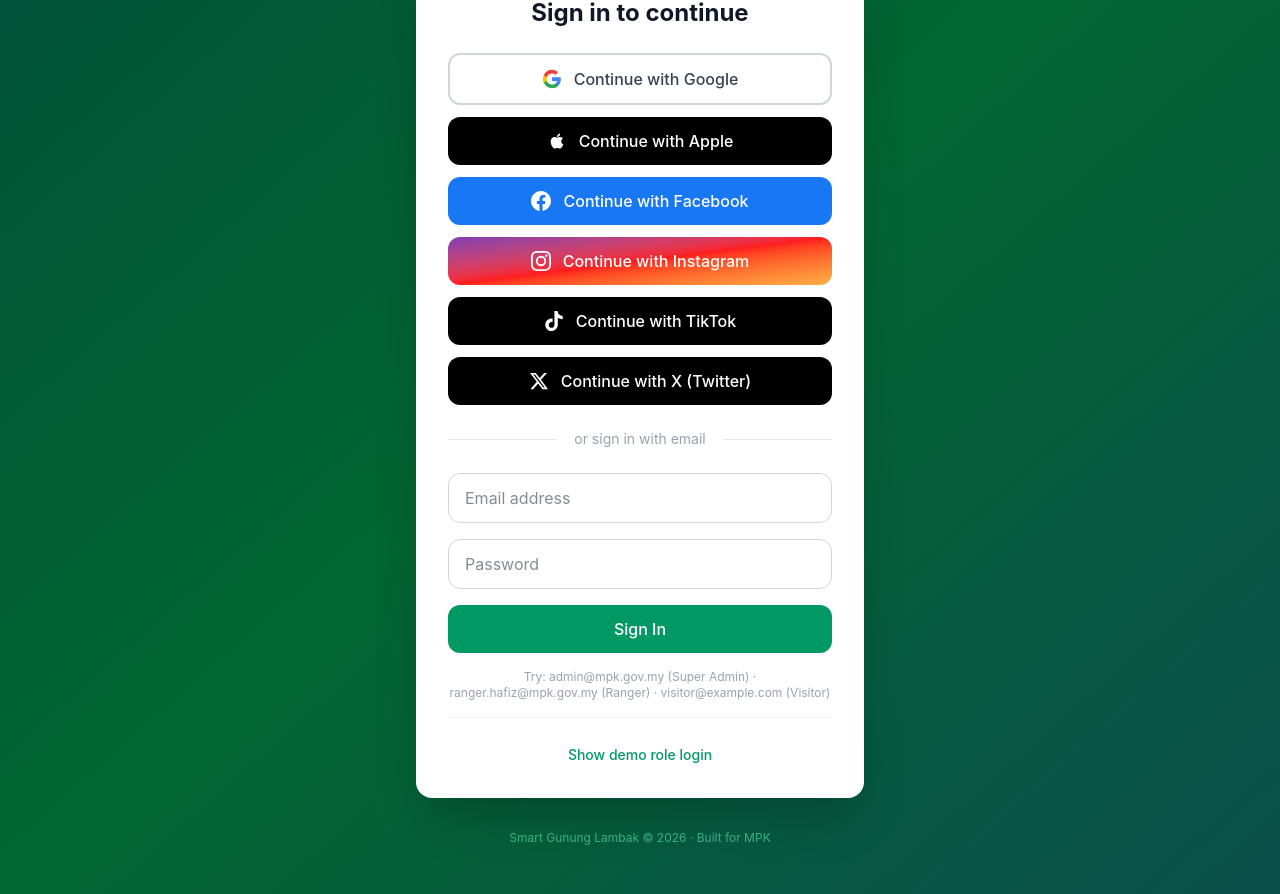
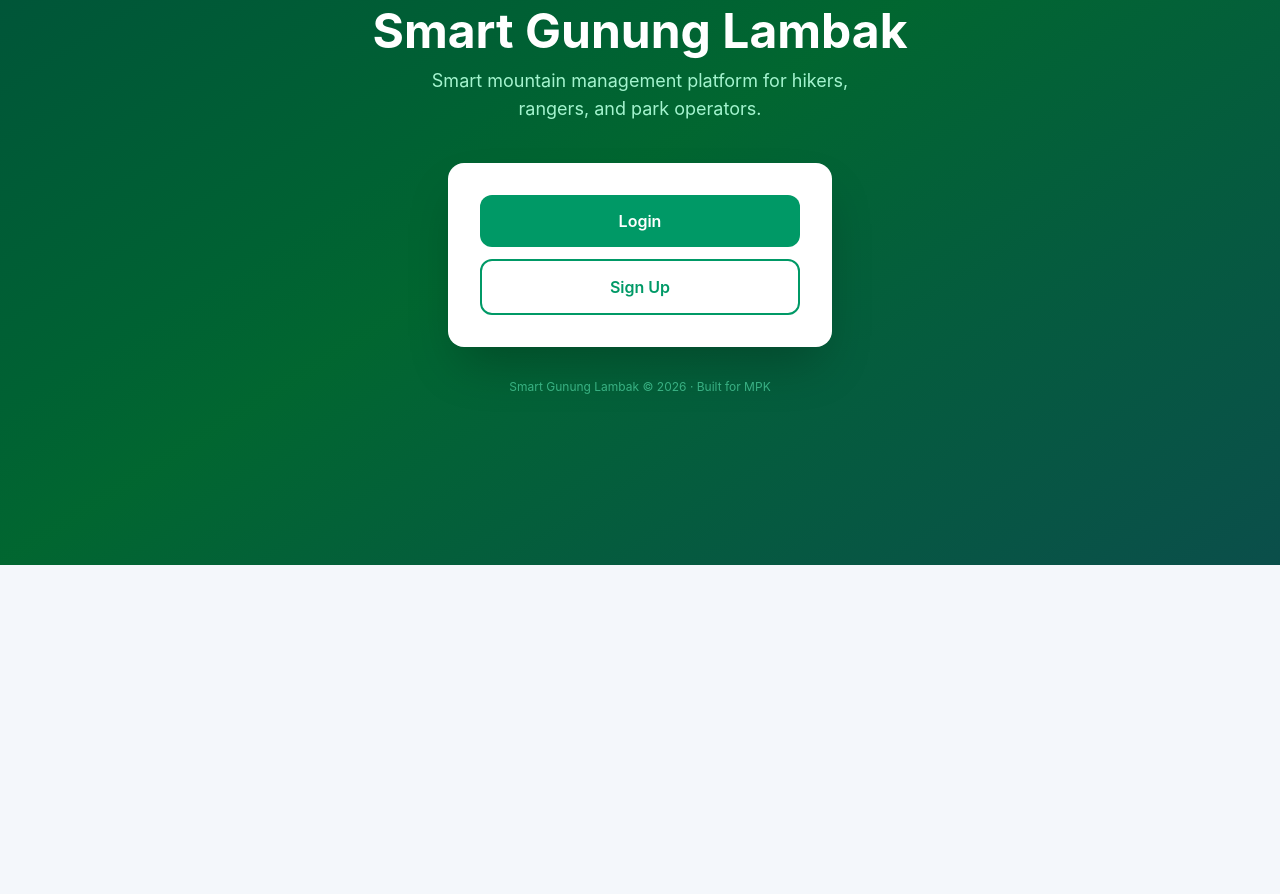
Before and after one commit to shamelali/Serenity, a Next.js app: page / in a window 1280 px wide. Shown: the part 235-1129 px from the top of the page. After the commit the page ends 800 px from the top, so only its background shows below. Built offline with nearby package versions, Linux system fonts and the light colour scheme.

Commit message:
Simplify landing page: home with Login + Sign Up buttons, separate login/signup views with social logins

```diff
--- a/src/components/LandingPage.tsx
+++ b/src/components/LandingPage.tsx
@@ -1,6 +1,6 @@
 'use client';
 
-import { useAuth, roleLabels, users, type AppRole } from '@/components/auth';
+import { useAuth, users, type AppRole } from '@/components/auth';
 import { Mountain, Shield, TreePine, Users, BarChart3, Lock, MapPin } from 'lucide-react';
 import { useState } from 'react';
 
@@ -20,7 +20,7 @@
   { name: 'TikTok', color: 'bg-black text-white hover:bg-gray-800', icon: () => (
     <svg viewBox="0 0 24 24" className="w-5 h-5" fill="currentColor"><path d="M12.525.02c1.31-.02 2.61-.01 3.91-.02.08 1.53.63 3.09 1.75 4.17 1.12 1.11 2.7 1.62 4.24 1.79v4.03c-1.44-.05-2.89-.35-4.2-.97-.57-.26-1.1-.59-1.62-.93-.01 2.92.01 5.84-.02 8.75-.08 1.4-.54 2.79-1.35 3.94-1.31 1.92-3.58 3.17-5.91 3.21-1.43.08-2.86-.31-4.08-1.03-2.02-1.19-3.44-3.37-3.65-5.71-.02-.5-.03-1-.01-1.49.18-1.9 1.12-3.72 2.58-4.96 1.66-1.44 3.98-2.13 6.15-1.72.02 1.48-.04 2.96-.04 4.44-.99-.32-2.15-.23-3.02.37-.63.41-1.11 1.04-1.36 1.75-.21.51-.15 1.07-.14 1.61.24 1.64 1.82 3.02 3.5 2.87 1.12-.01 2.19-.66 2.77-1.61.19-.33.4-.67.41-1.06.1-1.79.06-3.57.07-5.36.01-4.03-.01-8.05.02-12.07z"/></svg>
   )},
-  { name: 'X (Twitter)', color: 'bg-black text-white hover:bg-gray-800', icon: () => (
+  { name: 'X', color: 'bg-black text-white hover:bg-gray-800', icon: () => (
     <svg viewBox="0 0 24 24" className="w-5 h-5" fill="currentColor"><path d="M18.244 2.25h3.308l-7.227 8.26 8.502 11.24H16.17l-5.214-6.817L4.99 21.75H1.68l7.73-8.835L1.254 2.25H8.08l4.713 6.231zm-1.161 17.52h1.833L7.084 4.126H5.117z"/></svg>
   )},
 ];
@@ -35,11 +35,14 @@
   visitor: { icon: <MapPin className="w-5 h-5" />, color: 'bg-teal-600 hover:bg-teal-700', description: 'Browse trails & hike' },
 };
 
+type View = 'home' | 'login' | 'signup';
+
 export function LandingPage() {
   const { loginWithGoogle, loginWithFacebook, loginWithApple, loginWithInstagram, loginWithTikTok, loginWithX, login } = useAuth();
+  const [view, setView] = useState<View>('home');
   const [email, setEmail] = useState('');
   const [password, setPassword] = useState('');
-  const [showDemoPanel, setShowDemoPanel] = useState(false);
+  const [name, setName] = useState('');
 
   const socialHandlers: Record<string, () => void> = {
     Google: loginWithGoogle,
@@ -47,41 +50,60 @@
     Apple: loginWithApple,
     Instagram: loginWithInstagram,
     TikTok: loginWithTikTok,
-    'X (Twitter)': loginWithX,
+    X: loginWithX,
   };
 
-  const handleEmailLogin = (e: React.FormEvent) => {
+  const handleLogin = (e: React.FormEvent) => {
     e.preventDefault();
     const matchedRole = Object.values(users).find(
       (u) => u.email.toLowerCase() === email.toLowerCase()
     );
-    if (matchedRole) {
-      login(matchedRole.role);
-    } else {
+    login(matchedRole ? matchedRole.role : 'visitor');
+  };
+
+  const handleSignUp = (e: React.FormEvent) => {
+    e.preventDefault();
     login('visitor');
-    }
   };
 
   return (
     <div className="min-h-screen bg-gradient-to-br from-emerald-900 via-green-800 to-teal-900">
       <div className="flex flex-col items-center justify-center min-h-screen px-4 py-12">
-        {/* Hero */}
-        <div className="text-center mb-8">
+
+        {view === 'home' && (
+          <>
+            <div className="text-center mb-10">
               <div className="flex items-center justify-center gap-3 mb-4">
-            <Mountain className="w-12 h-12 text-emerald-300" />
-            <h1 className="text-4xl font-bold text-white">Smart Gunung Lambak</h1>
+                <Mountain className="w-14 h-14 text-emerald-300" />
               </div>
+              <h1 className="text-5xl font-bold text-white mb-3">Smart Gunung Lambak</h1>
               <p className="text-emerald-200 text-lg max-w-md mx-auto">
                 Smart mountain management platform for hikers, rangers, and park operators.
               </p>
             </div>
 
-        {/* Login Card */}
+            <div className="bg-white rounded-2xl shadow-2xl w-full max-w-sm p-8 text-center">
+              <button
+                onClick={() => setView('login')}
+                className="w-full bg-emerald-600 hover:bg-emerald-700 text-white font-semibold py-3.5 rounded-xl transition-colors mb-3"
+              >
+                Login
+              </button>
+              <button
+                onClick={() => setView('signup')}
+                className="w-full border-2 border-emerald-600 text-emerald-600 hover:bg-emerald-50 font-semibold py-3.5 rounded-xl transition-colors"
+              >
+                Sign Up
+              </button>
+            </div>
+          </>
+        )}
+
+        {view === 'login' && (
           <div className="bg-white rounded-2xl shadow-2xl w-full max-w-md p-8">
-          <h2 className="text-2xl font-bold text-gray-900 text-center mb-6">Sign in to continue</h2>
+            <h2 className="text-2xl font-bold text-gray-900 text-center mb-6">Login</h2>
 
-          {/* Social Login Buttons */}
-          <div className="space-y-3 mb-6">
+            <div className="space-y-3 mb-5">
               {socialProviders.map((provider) => {
                 const Icon = provider.icon;
                 return (
@@ -97,15 +119,13 @@
               })}
             </div>
 
-          {/* Divider */}
-          <div className="flex items-center gap-4 my-6">
+            <div className="flex items-center gap-4 my-5">
               <div className="flex-1 h-px bg-gray-200" />
-            <span className="text-sm text-gray-400">or sign in with email</span>
+              <span className="text-sm text-gray-400">or</span>
               <div className="flex-1 h-px bg-gray-200" />
             </div>
 
-          {/* Email/Password Form */}
-          <form onSubmit={handleEmailLogin} className="space-y-4 mb-6">
+            <form onSubmit={handleLogin} className="space-y-4">
               <input
                 type="email"
                 placeholder="Email address"
@@ -124,51 +144,94 @@
                 type="submit"
                 className="w-full bg-emerald-600 hover:bg-emerald-700 text-white font-medium py-3 rounded-xl transition-colors"
               >
-              Sign In
+                Login
               </button>
             </form>
 
-          <p className="text-xs text-gray-400 text-center -mt-2 mb-4">
-            Try: admin@mpk.gov.my (Super Admin) · ranger.hafiz@mpk.gov.my (Ranger) · visitor@example.com (Visitor)
+            <p className="text-xs text-gray-400 text-center mt-4 mb-2">
+              Try: admin@mpk.gov.my · ranger.hafiz@mpk.gov.my · visitor@example.com
             </p>
 
-          {/* Demo Role Login */}
-          <div className="border-t border-gray-100 pt-6">
-            <button
-              onClick={() => setShowDemoPanel(!showDemoPanel)}
-              className="w-full text-sm text-emerald-600 hover:text-emerald-700 font-medium transition-colors"
-            >
-              {showDemoPanel ? 'Hide' : 'Show'} demo role login
+            <p className="text-sm text-center text-gray-500 mt-4">
+              Don&apos;t have an account?{' '}
+              <button onClick={() => setView('signup')} className="text-emerald-600 hover:text-emerald-700 font-medium">
+                Sign Up
               </button>
+            </p>
+            <button onClick={() => setView('home')} className="w-full text-sm text-gray-400 hover:text-gray-600 mt-3 transition-colors">
+              &larr; Back
+            </button>
+          </div>
+        )}
 
-            {showDemoPanel && (
-              <div className="mt-4 space-y-2">
-                {(Object.keys(roleConfig) as AppRole[]).map((role) => {
-                  const config = roleConfig[role];
-                  const user = users[role];
+        {view === 'signup' && (
+          <div className="bg-white rounded-2xl shadow-2xl w-full max-w-md p-8">
+            <h2 className="text-2xl font-bold text-gray-900 text-center mb-6">Create Account</h2>
+
+            <div className="space-y-3 mb-5">
+              {socialProviders.map((provider) => {
+                const Icon = provider.icon;
                 return (
                   <button
-                      key={role}
-                      onClick={() => login(role)}
-                      className={`w-full flex items-center gap-3 px-4 py-3 rounded-xl text-white font-medium transition-all duration-200 ${config.color}`}
+                    key={provider.name}
+                    onClick={socialHandlers[provider.name]}
+                    className={`w-full flex items-center justify-center gap-3 px-4 py-3 rounded-xl font-medium transition-all duration-200 ${provider.color}`}
                   >
-                      {config.icon}
-                      <div className="text-left flex-1">
-                        <div className="text-sm font-semibold">{user.name}</div>
-                        <div className="text-xs opacity-80">{config.description}</div>
-                      </div>
-                      <span className="text-xs opacity-60 bg-white/20 px-2 py-1 rounded-lg">
-                        {roleLabels[role]}
-                      </span>
+                    <Icon />
+                    Sign up with {provider.name}
                   </button>
                 );
               })}
             </div>
-            )}
-          </div>
+
+            <div className="flex items-center gap-4 my-5">
+              <div className="flex-1 h-px bg-gray-200" />
+              <span className="text-sm text-gray-400">or</span>
+              <div className="flex-1 h-px bg-gray-200" />
             </div>
 
-        {/* Footer */}
+            <form onSubmit={handleSignUp} className="space-y-4">
+              <input
+                type="text"
+                placeholder="Full name"
+                value={name}
+                onChange={(e) => setName(e.target.value)}
+                className="w-full px-4 py-3 border border-gray-300 rounded-xl focus:ring-2 focus:ring-emerald-500 focus:border-emerald-500 outline-none transition-all"
+              />
+              <input
+                type="email"
+                placeholder="Email address"
+                value={email}
+                onChange={(e) => setEmail(e.target.value)}
+                className="w-full px-4 py-3 border border-gray-300 rounded-xl focus:ring-2 focus:ring-emerald-500 focus:border-emerald-500 outline-none transition-all"
+              />
+              <input
+                type="password"
+                placeholder="Password"
+                value={password}
+                onChange={(e) => setPassword(e.target.value)}
+                className="w-full px-4 py-3 border border-gray-300 rounded-xl focus:ring-2 focus:ring-emerald-500 focus:border-emerald-500 outline-none transition-all"
+              />
+              <button
+                type="submit"
+                className="w-full bg-emerald-600 hover:bg-emerald-700 text-white font-medium py-3 rounded-xl transition-colors"
+              >
+                Sign Up
+              </button>
+            </form>
+
+            <p className="text-sm text-center text-gray-500 mt-4">
+              Already have an account?{' '}
+              <button onClick={() => setView('login')} className="text-emerald-600 hover:text-emerald-700 font-medium">
+                Login
+              </button>
+            </p>
+            <button onClick={() => setView('home')} className="w-full text-sm text-gray-400 hover:text-gray-600 mt-3 transition-colors">
+              &larr; Back
+            </button>
+          </div>
+        )}
+
         <p className="text-emerald-300/60 text-xs mt-8">
           Smart Gunung Lambak &copy; 2026 &middot; Built for MPK
         </p>
```
Lines whose indentation alone changed are shown as unchanged.
